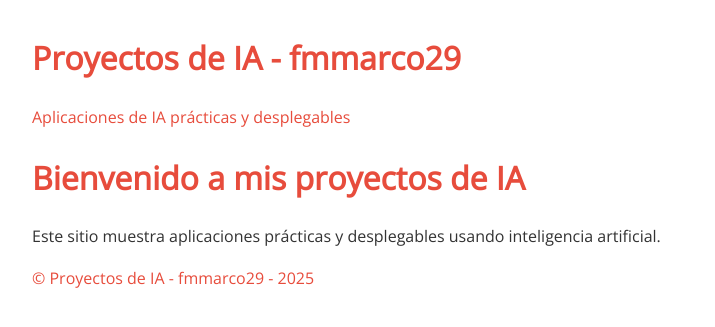
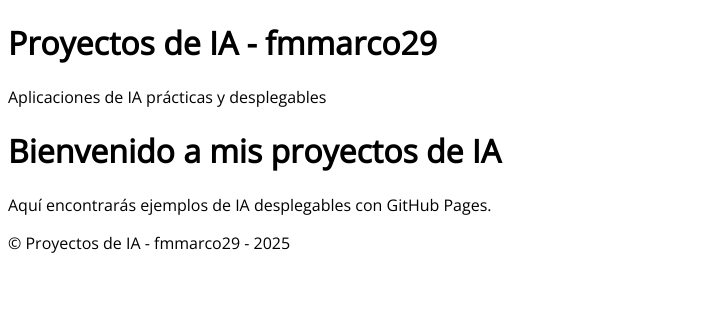
Before and after one commit to fmmarco29/AI, a Jekyll site: the page built from index.md, in a window 1280 px wide. Shown: the top 327 px of the page, without its empty margins (0-715 px from the left). Built offline with Jekyll 4.4.1, drawn with Linux system fonts in a browser that asks for light colours; our own code applies the rules of GitHub Pages for plain Markdown files.

Commit message:
Auto commit 2025-05-11_10-15

```diff
--- a/assets/css/custom.css
+++ b/assets/css/custom.css
@@ -1,24 +1,19 @@
-:root {
-  --primary-color: #e74c3c;
-  --secondary-color: #f1c40f;
-  --font-family: 'Open Sans', sans-serif;
+@import url('https://fonts.googleapis.com/css2?family=Open+Sans&display=swap');
+
+body {
+  font-family: 'Open Sans', sans-serif;
 }
 
-body {
-  font-family: var(--font-family);
-  margin: 2rem;
-  line-height: 1.6;
-  color: #333;
-}
-
-h1, h2, h3, header, footer {
-  color: var(--primary-color);
+/* Cambiar colores del tema */
+.page-header {
+  background-color: #e74c3c; /* rojo */
+  color: white;
 }
 
 a {
-  color: var(--primary-color);
+  color: #e74c3c;
 }
 
 a:hover {
-  color: var(--secondary-color);
+  color: #c0392b;
 }
--- a/index.md
+++ b/index.md
@@ -1,8 +1,9 @@
 ---
-layout: default
 title: Inicio
 ---
 
+<link rel="stylesheet" href="assets/css/custom.css">
+
 # Bienvenido a mis proyectos de IA
 
-Este sitio muestra aplicaciones prácticas y desplegables usando inteligencia artificial.
+Aquí encontrarás ejemplos de IA desplegables con GitHub Pages.
```
